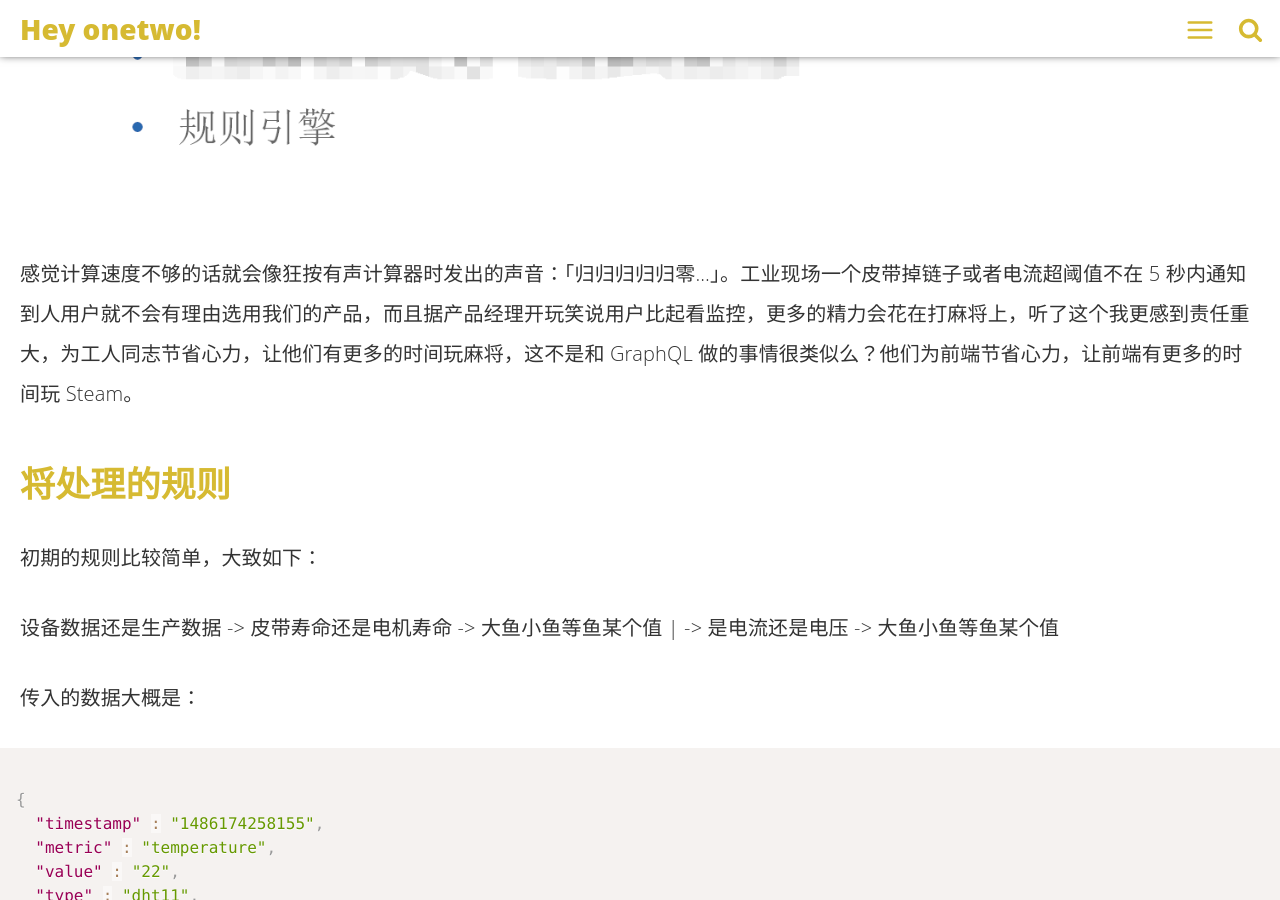
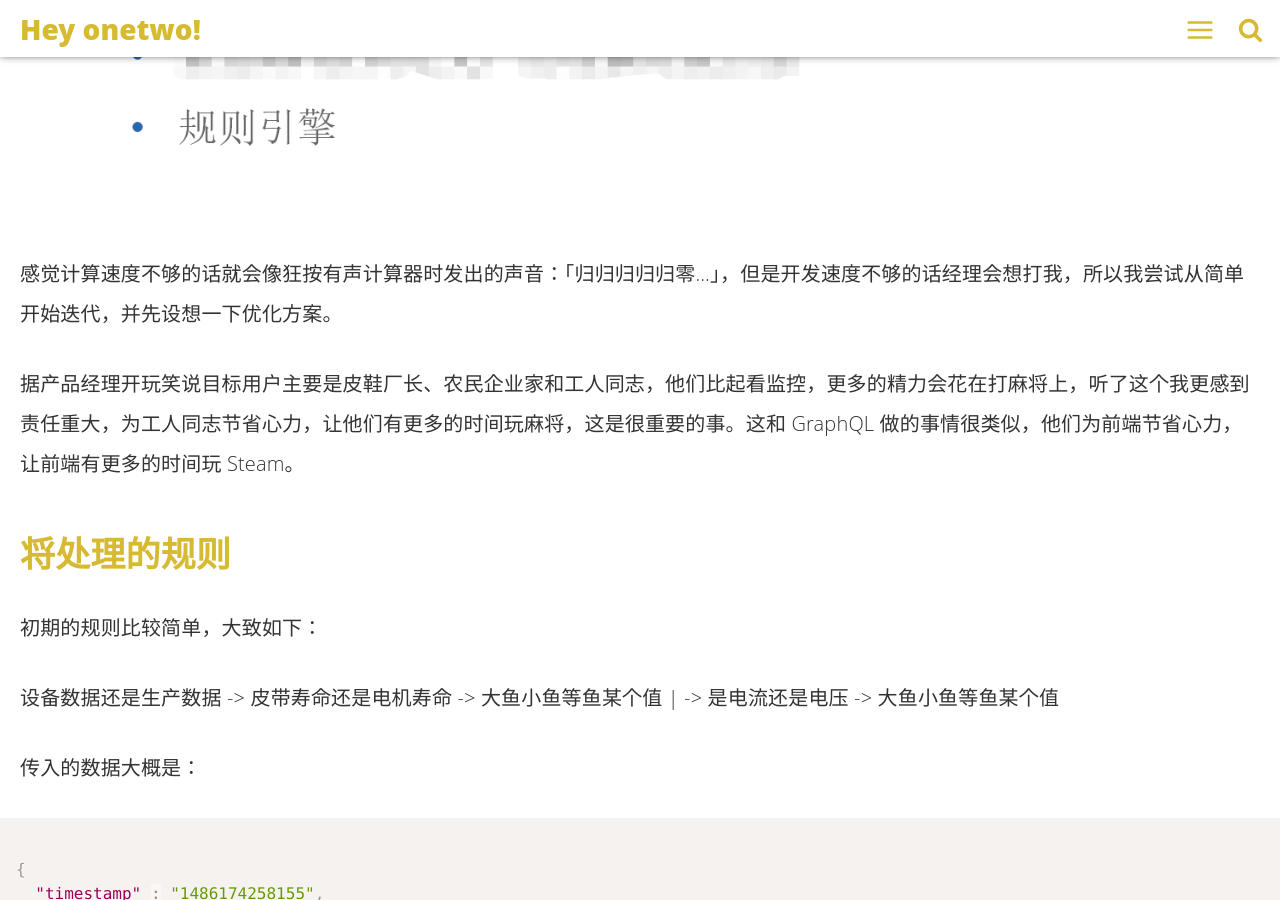
Before and after one commit to linonetwo/linonetwo.github.io, a Jekyll site: the page built from _posts/2017-02-06-搞一个简单的规则引擎.md, in a window 1280 px wide and 900 px high, scrolled down 1654 px. Built offline with Jekyll 4.4.1, drawn with Linux system fonts in a browser that asks for light colours; comment, search, counter and statistics services are not loaded.

Commit message:
优化语言

```diff
--- a/_posts/2017-02-06-搞一个简单的规则引擎.md
+++ b/_posts/2017-02-06-搞一个简单的规则引擎.md
@@ -18,7 +18,9 @@ introduction: 物联网告警触发器规则引擎的几种写法
 
 现有一个新的有趣项目是做工业 SaaS，其中大量智能化的工业设施上报的数据会流过一个规则引擎。由于感到有趣，以前也看过相关文章，我主动跟 SE 申请负责这个部分，
 ![工业 SaaS](https://raw.githubusercontent.com/linonetwo/linonetwo.github.io/master/assets/img/posts/ruleengine/rule.png)
-感觉计算速度不够的话就会像狂按有声计算器时发出的声音：「归归归归归零…」。工业现场一个皮带掉链子或者电流超阈值不在 5 秒内通知到人用户就不会有理由选用我们的产品，而且据产品经理开玩笑说用户比起看监控，更多的精力会花在打麻将上，听了这个我更感到责任重大，为工人同志节省心力，让他们有更多的时间玩麻将，这不是和 GraphQL 做的事情很类似么？他们为前端节省心力，让前端有更多的时间玩 Steam。
+感觉计算速度不够的话就会像狂按有声计算器时发出的声音：「归归归归归零…」，但是开发速度不够的话经理会想打我，所以我尝试从简单开始迭代，并先设想一下优化方案。
+
+据产品经理开玩笑说目标用户主要是皮鞋厂长、农民企业家和工人同志，他们比起看监控，更多的精力会花在打麻将上，听了这个我更感到责任重大，为工人同志节省心力，让他们有更多的时间玩麻将，这是很重要的事。这和 GraphQL 做的事情很类似，他们为前端节省心力，让前端有更多的时间玩 Steam。
 
 ## 将处理的规则
 
```
